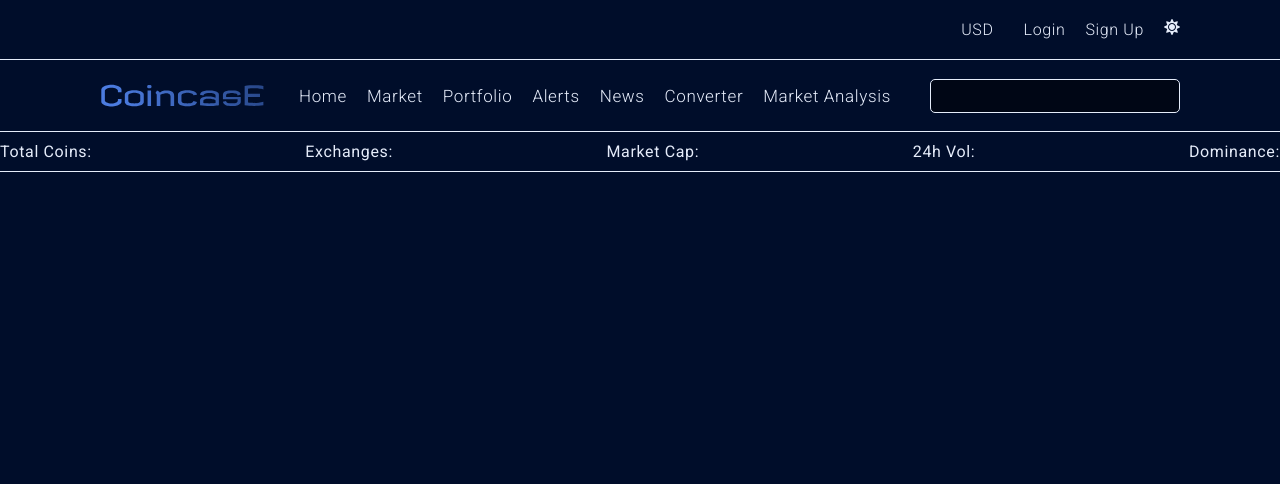
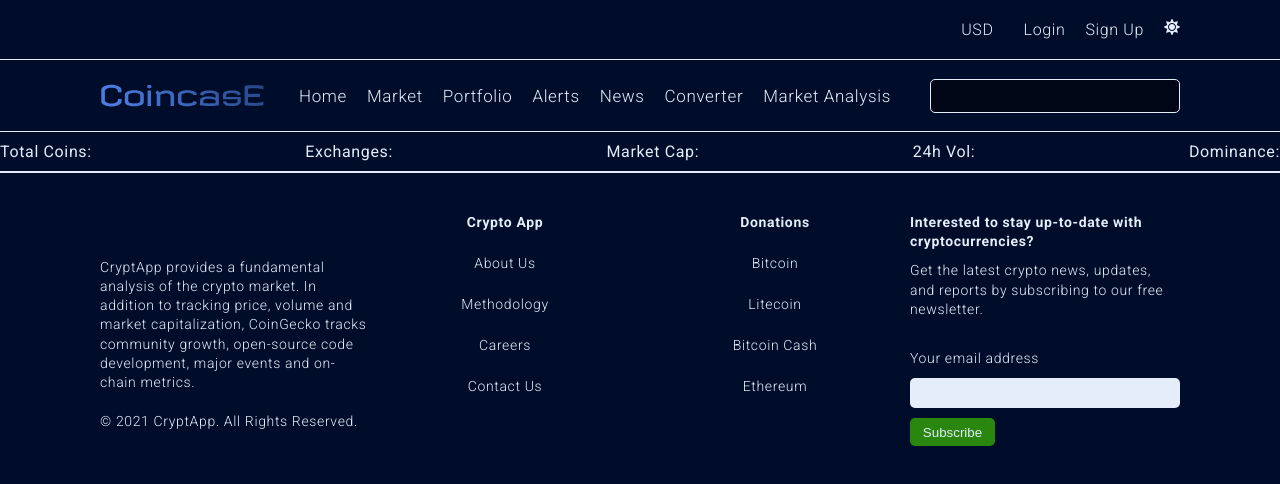
Before and after one commit to ArmPetri/Coin-Case, a React (Create React App) app: page / in a window 1280 px wide. Shown: the top 484 px of the page. Built offline with nearby package versions, Linux system fonts and the light colour scheme.

Commit message:
Footer Component & Footer Styled Elements

```diff
--- /dev/null
+++ b/src/components/Footer/FooterElements.js
@@ -0,0 +1,115 @@
+import styled from 'styled-components'
+import {Link} from 'react-router-dom'
+
+export const FooterWrapper = styled.section `
+  bottom:0;
+  left: 0;
+  height: 310px;
+  width: 100vw;
+  border-top: 1px solid #E5ECFA;
+  display: flex;
+  justify-content: center;
+  align-items: center;
+  color: #E5ECFA;
+  font-size: 14px;
+
+`
+export const FooterContainer = styled.div `
+  height: 100%;
+  width: 1166px;
+  margin: 0 100px;
+  display: grid;
+  grid-template-columns: 1fr 1fr 1fr 1fr;
+  justify-content: space-between;
+  align-items:center;
+`
+export const Description = styled.div `
+  display: flex;
+  flex-direction: column;
+  justify-content: space-between;
+  align-items: start;
+  letter-spacing: 0.04rem;
+
+  p {
+    padding-top: 20px
+  }
+`
+export const LinksContainer = styled.div `
+  display:flex;
+  flex-direction: column;
+  justify-content: space-between;
+  align-items:center;
+  height: 100%;
+  padding-top: 40px;
+  padding-bottom: 100px;
+`
+export const Title = styled.h5 `
+  font-size: 0.875rem;
+`
+export const Links = styled(Link) `
+  text-decoration: none;
+  color: #E5ECFA;
+`
+export const Donations = styled.div `
+  display:flex;
+  flex-direction: column;
+  justify-content: space-between;
+  align-items:center;
+  height: 100%;
+  padding-top: 40px;
+  padding-bottom: 100px;
+  color: #E5ECFA;
+`
+export const CoinName = styled.h5 `
+  font-size: 0.875rem;
+  font-weight: 300;
+  color: #E5ECFA;
+`
+export const Subscription = styled.div `
+  display:flex;
+  flex-direction: column;
+  justify-content: space-between;
+  height: 100%;
+  padding-top: 40px;
+  padding-bottom: 50px;
+  color: #E5ECFA;
+
+  p {
+    padding-top: 10px;
+  }
+`
+export const Form = styled.form `
+  heigth: 100%;
+  display:flex;
+  flex-direction: column;
+  justify-content: space-between;
+  margin-top: 20px;
+`
+export const Email = styled.input `
+  Background: #E5ECFA;
+  margin: 10px 0;
+  border-radius: 5px;
+  height: 1.5rem;
+  color: #000615;
+  outline:none;
+  transition: border 0.2s ease;
+  border: 3px solid #E5ECFA;
+
+  &:focus {
+    outline: none;
+    border: 3px solid #0044d4;
+`
+export const Button = styled.button `
+  width: 85px;
+  height: 28px;
+  color: #E5ECFA;
+  background: rgba(68, 212, 0, 0.61);
+  border: none;
+  border-radius: 5px;
+  cursor: pointer;
+
+
+  &:hover {
+    opacity:0.8;
+  }
+`
--- /dev/null
+++ b/src/components/Footer/index.js
@@ -0,0 +1,52 @@
+import React from 'react'
+import {FooterWrapper,
+  FooterContainer,
+  Description,
+  LinksContainer,
+  Title,
+  Links,
+  Donations,
+  CoinName,
+  Subscription,
+  Form,
+  Email,
+  Button} from './FooterElements'
+
+const Footer = () => {
+  return (
+    <FooterWrapper>
+      <FooterContainer>
+        <Description>
+          <p>CryptApp provides a fundamental analysis of the crypto market. In addition to tracking price, volume and market capitalization, CoinGecko tracks community growth, open-source code development, major events and on-chain metrics.</p>
+          <p>© 2021 CryptApp. All Rights Reserved.</p>
+        </Description>
+        <LinksContainer>
+          <Title>Crypto App</Title>
+          <Links>About Us</Links>
+          <Links>Methodology</Links>
+          <Links>Careers</Links>
+          <Links>Contact Us</Links>
+
+        </LinksContainer>
+      <Donations>
+        <Title>Donations</Title>
+        <CoinName>Bitcoin</CoinName>
+        <CoinName>Litecoin</CoinName>
+        <CoinName>Bitcoin Cash</CoinName>
+        <CoinName>Ethereum</CoinName>
+      </Donations>
+      <Subscription>
+        <Title>Interested to stay up-to-date with cryptocurrencies?</Title>
+        <p>Get the latest crypto news, updates, and reports by subscribing to our free newsletter.</p>
+        <Form>
+          <p>Your email address</p>
+          <Email type="text" ></Email>
+          <Button>Subscribe</Button>
+        </Form>
+      </Subscription>
+      </FooterContainer>
+    </FooterWrapper>
+  )
+}
+
+export default Footer
--- a/src/pages/home.js
+++ b/src/pages/home.js
@@ -2,6 +2,7 @@ import React from 'react'
 import Navbar from '../components/Navbar'
 import MainNavbar from '../components/MainNavbar'
 import InfoHeader from '../components/InfoHeader'
+import Footer from '../components/Footer'
 
 export default function Home () {
   return (
@@ -9,6 +10,7 @@ export default function Home () {
      <Navbar></Navbar>
      <MainNavbar></MainNavbar>
      <InfoHeader></InfoHeader>
+     <Footer></Footer>
     </>
   )
 }
```
